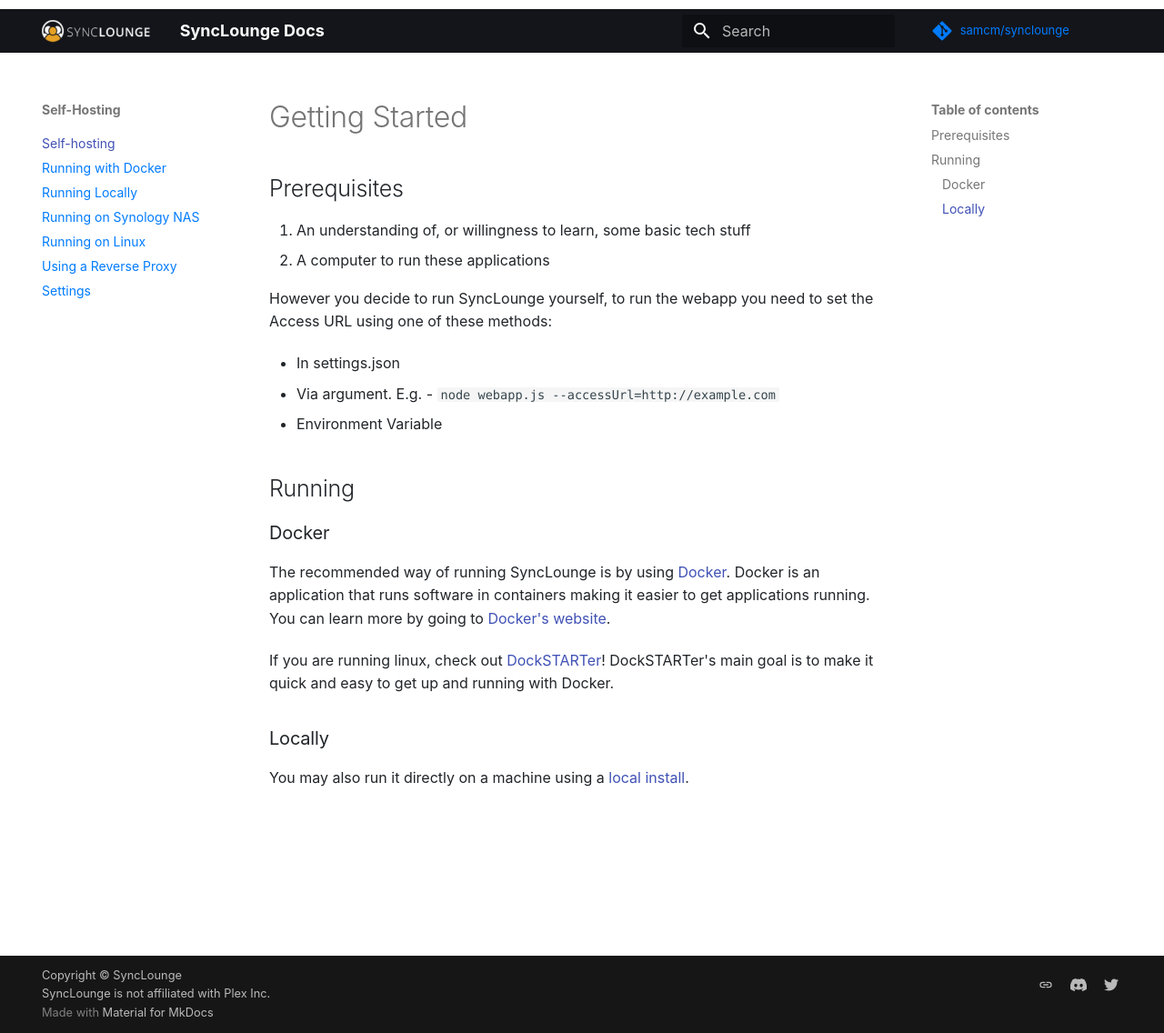
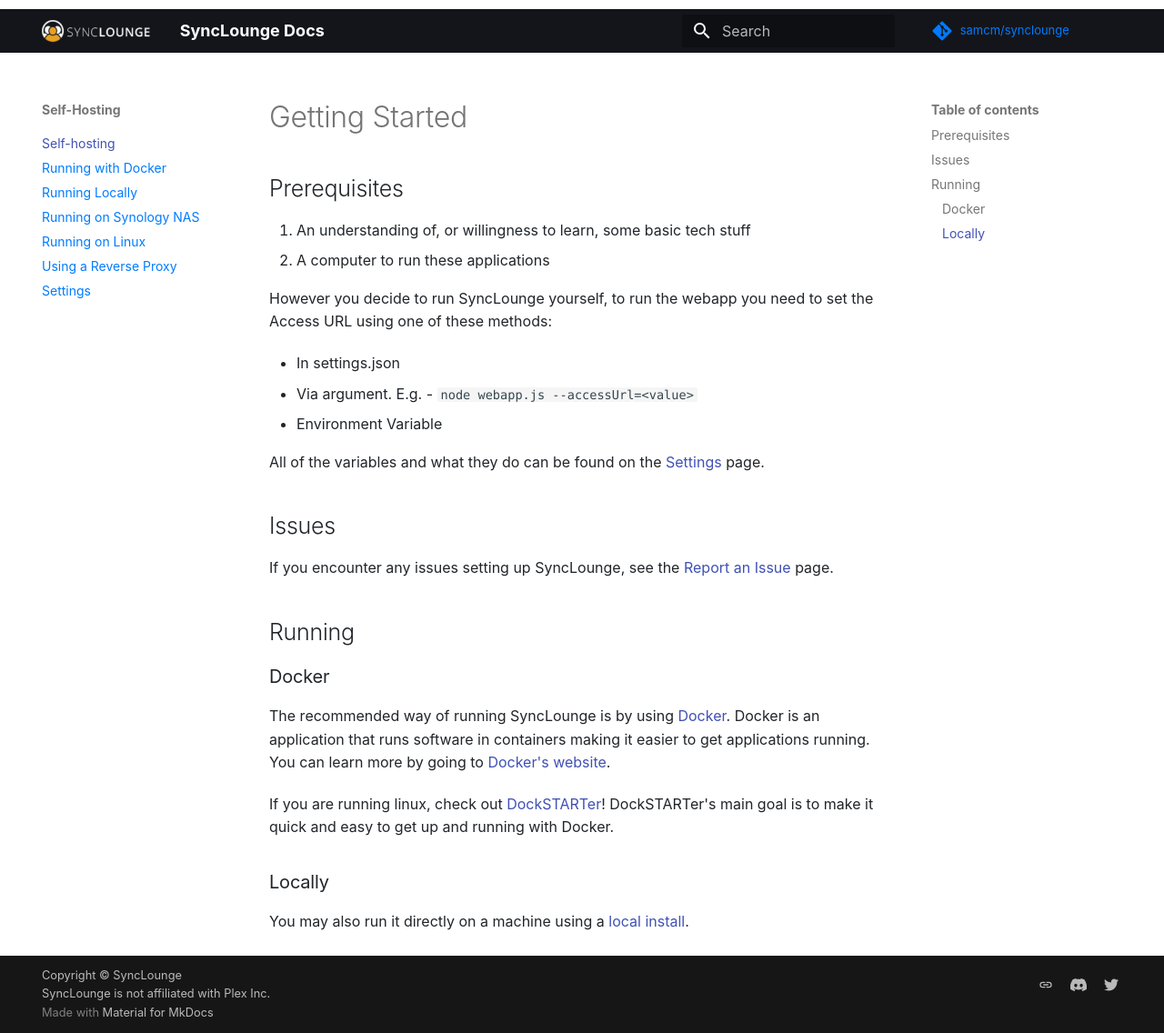
Before and after one commit to synclounge/docs.synclounge.tv, an MkDocs documentation site: the page built from docs/self-hosted/getting-started.md, in a window 1280 px wide and 1136 px high. Shown: the whole window at 91% size. Built offline with MkDocs 1.6.1 and Material for MkDocs 9.7.7, drawn with Linux system fonts in a browser that asks for light colours; comment, search, counter and statistics services are not loaded.

Commit message:
Update self-hosting documentation

```diff
--- a/docs/self-hosted/getting-started.md
+++ b/docs/self-hosted/getting-started.md
@@ -9,8 +9,14 @@
 However you decide to run SyncLounge yourself, to run the webapp you need to set the Access URL using one of these methods:
 
 * In settings.json
-* Via argument. E.g. - `node webapp.js --accessUrl=http://example.com`
+* Via argument. E.g. - `node webapp.js --accessUrl=<value>`
 * Environment Variable
+
+All of the variables and what they do can be found on the [Settings](/self-hosted/settings/) page.
+
+## Issues
+
+If you encounter any issues setting up SyncLounge, see the [Report an Issue](/how-tos/report_an_issue/) page.
 
 ## Running
 
```
Also changed, not shown: docs/self-hosted/linux.md (+3 -3 lines), docs/self-hosted/reverse-proxy.md (+4 -2 lines), docs/self-hosted/settings.md (+34 -7 lines).
